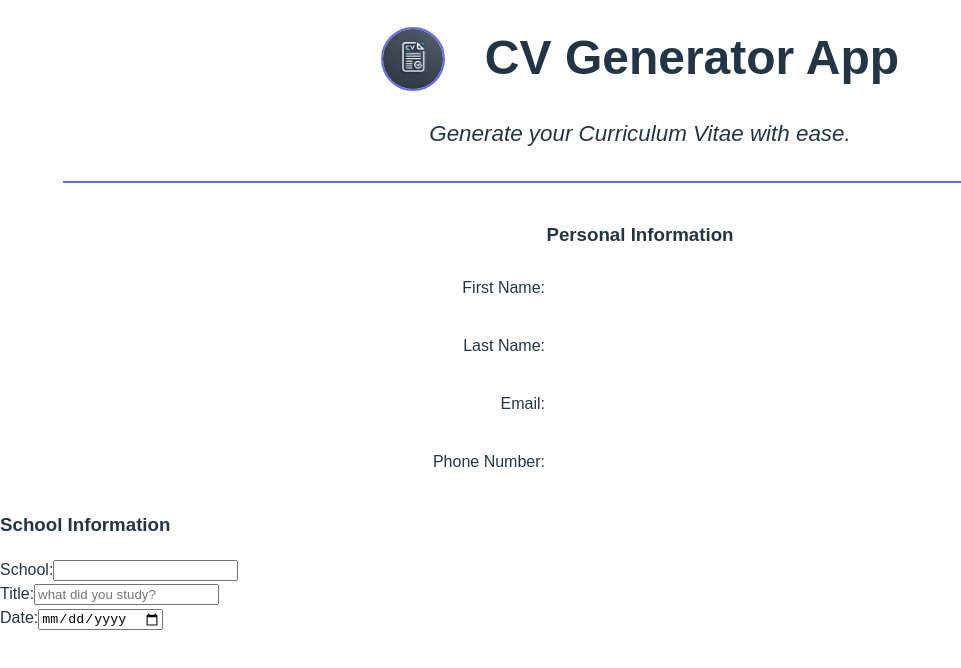
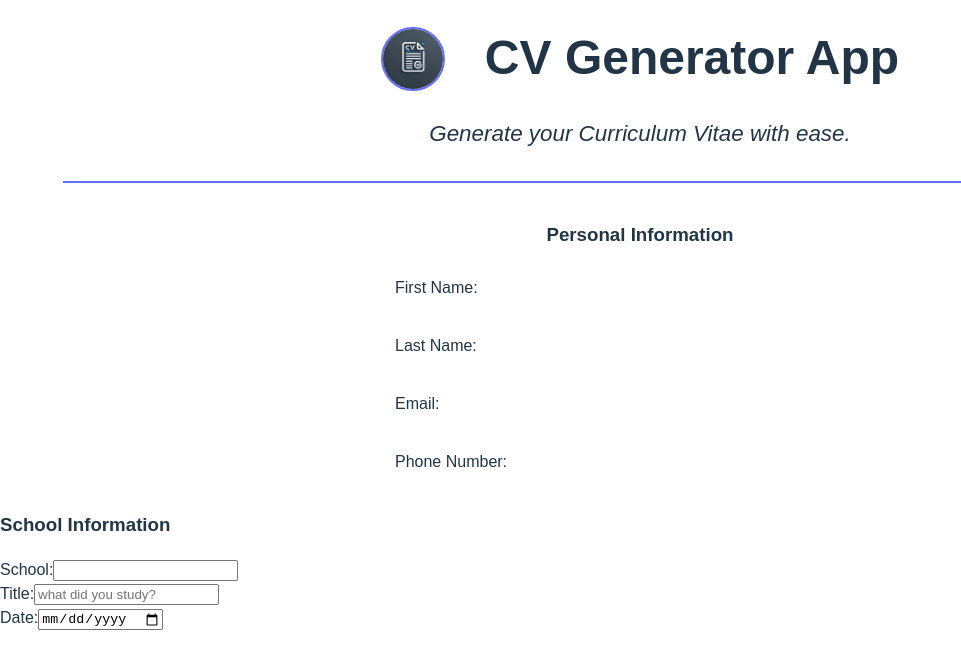
Before and after one commit to kiptalam1/CV-Generator, a React (Vite) app: page / in a window 1280 px wide. Shown: the top 668 px of the page, without its empty margins (0-961 px from the left). Built offline with nearby package versions, Linux system fonts and the light colour scheme.

Commit message:
Form input modification

```diff
--- a/src/Styles/Education.css
+++ b/src/Styles/Education.css
@@ -18,7 +18,7 @@
 }
 .edu-form .form-group label {
     width: 150px;
-    text-align: right;
+    text-align: left;
 
 }
 .edu-form .form-group input {
--- a/src/Styles/General.css
+++ b/src/Styles/General.css
@@ -18,7 +18,7 @@
     align-items: center;
 }
 .general-form .form-group label {
-    text-align: right;
+    text-align: left;
     width: 150px;
 }
 .general-form .form-group input {
```
